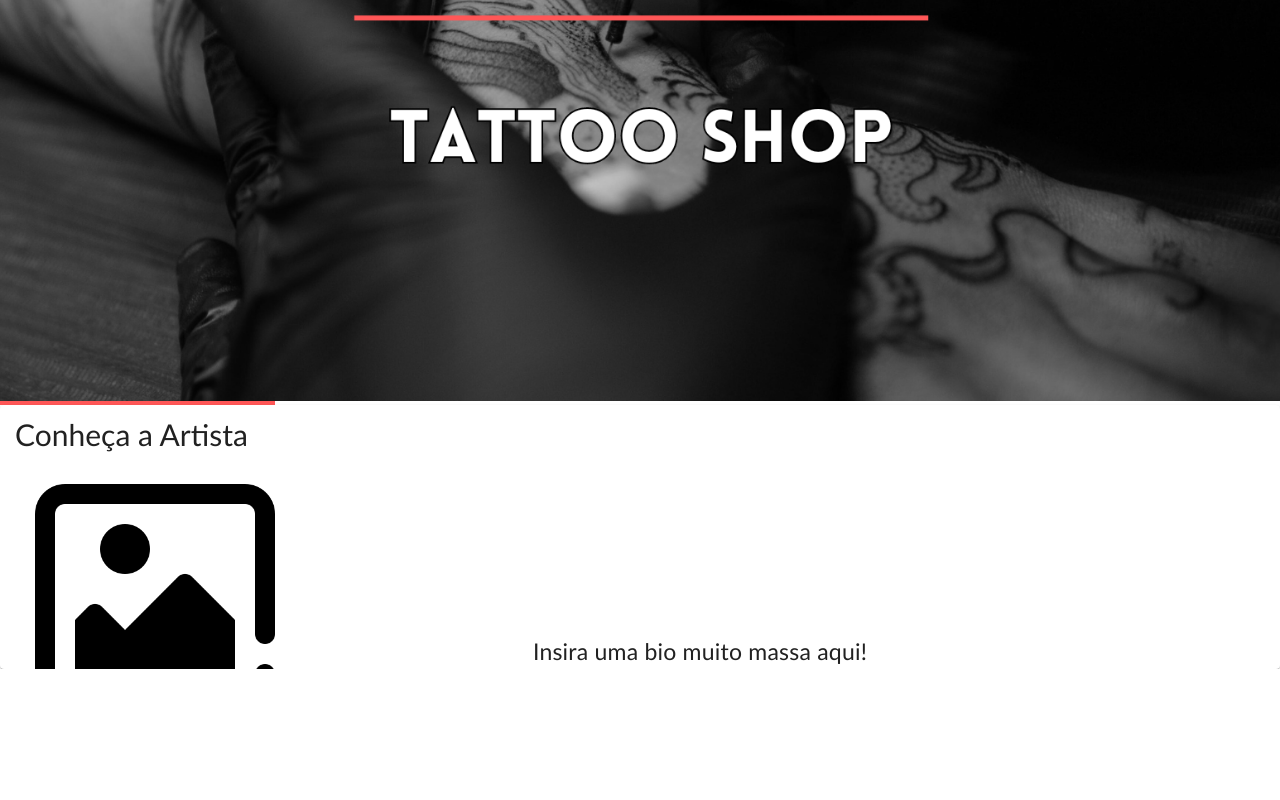
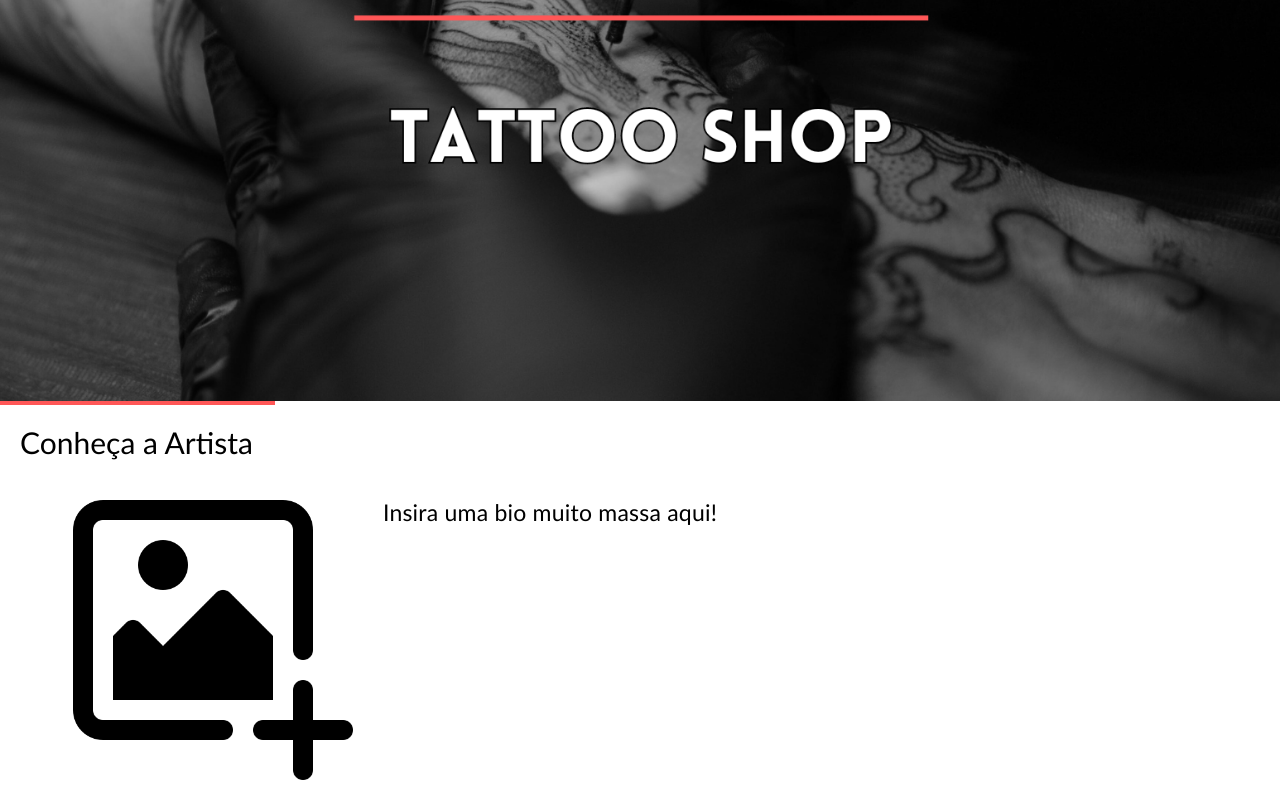
Before and after one commit to LuiseThome/mariTattooShop, a React (Vite) app in the folder mariTattoo/: page / in a window 1280 px wide. Shown: the part 448-1248 px from the top of the page. Before the commit the page ends 1117 px from the top, so only its background shows below. Built offline with nearby package versions, Linux system fonts and the light colour scheme.

Commit message:
[sobre]Made changes to the Sobre section

```diff
--- a/mariTattoo/src/Sobre/Sobre.jsx
+++ b/mariTattoo/src/Sobre/Sobre.jsx
@@ -1,13 +1,16 @@
-import { Card } from "@mui/material"
-import { SeparateCover, TitleArtista, FotoArt, BioText } from "./Sobre.style"
+//import { responsiveFontSizes } from "@mui/material"
+import { TopGrid, SeparateCover, TitleArtista, FotoArt, BioText } from "./Sobre.style"
 
 export const Sobre = () => {
     return (
         <div id="sobre">
+
             <SeparateCover
             component="section" />
 
-            <Card>
+            <TopGrid
+            container
+            >
             <TitleArtista
             variant="h3">
                 Conheça a Artista
@@ -24,7 +27,7 @@ export const Sobre = () => {
                     variant="body1">
                     Insira uma bio muito massa aqui!
                 </BioText>
-            </Card>
+            </TopGrid>
         </div>
     );
 }
--- a/mariTattoo/src/Sobre/Sobre.style.js
+++ b/mariTattoo/src/Sobre/Sobre.style.js
@@ -1,4 +1,6 @@
-import { Box, Typography, CardMedia, styled } from "@mui/material";
+import { Grid, Box, Typography, CardMedia, styled } from "@mui/material";
+
+export const TopGrid = styled(Grid)({});
 
 export const SeparateCover = styled(Box)({
   height: "4px",
@@ -7,16 +9,18 @@ export const SeparateCover = styled(Box)({
 });
 
 export const TitleArtista = styled(Typography)({
-  marginTop: "12px",
-  marginBottom: "12px",
-  marginLeft: "15px",
+  marginTop: "20px",
+  marginBottom: "20px",
+  marginLeft: "20px",
   fontFamily: "Gill Sans",
   fontSize: "30px",
   fontWeight: "lighter",
 });
 
 export const FotoArt = styled(CardMedia)({
-  marginLeft: "15px",
+  marginLeft: "-200px",
+  marginTop: "75px",
+  alignSelf: "center",
   width: "25%",
 });
 
@@ -24,7 +28,6 @@ export const BioText = styled(Typography)({
   fontFamily: "Gill Sans",
   fontSize: "23px",
   fontWeight: "lighter",
-  textAlign: "center",
-  marginLeft: "120px",
-  marginTop: "-150px",
+  marginTop: "90px",
+  marginLeft: "10px",
 });
```
